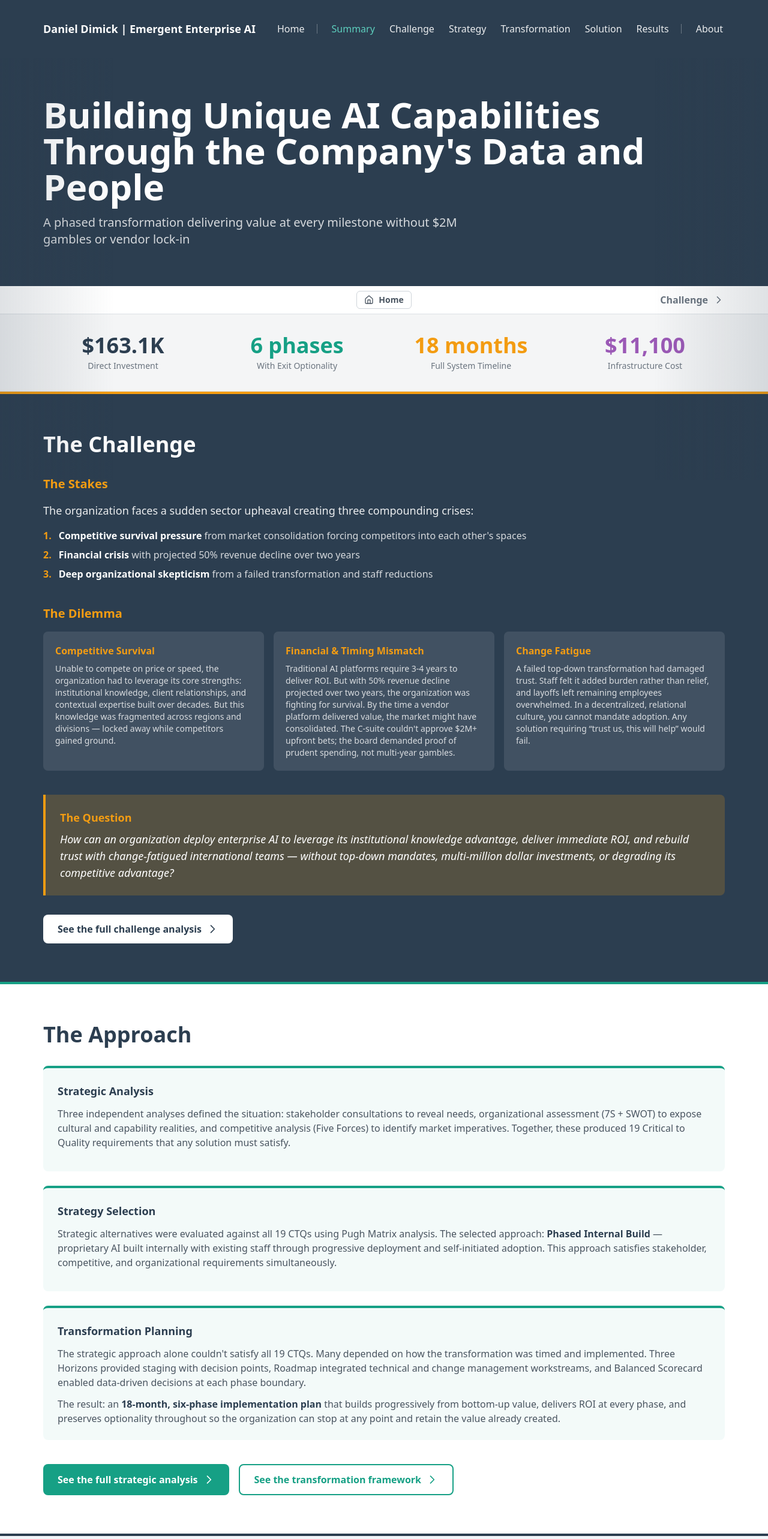
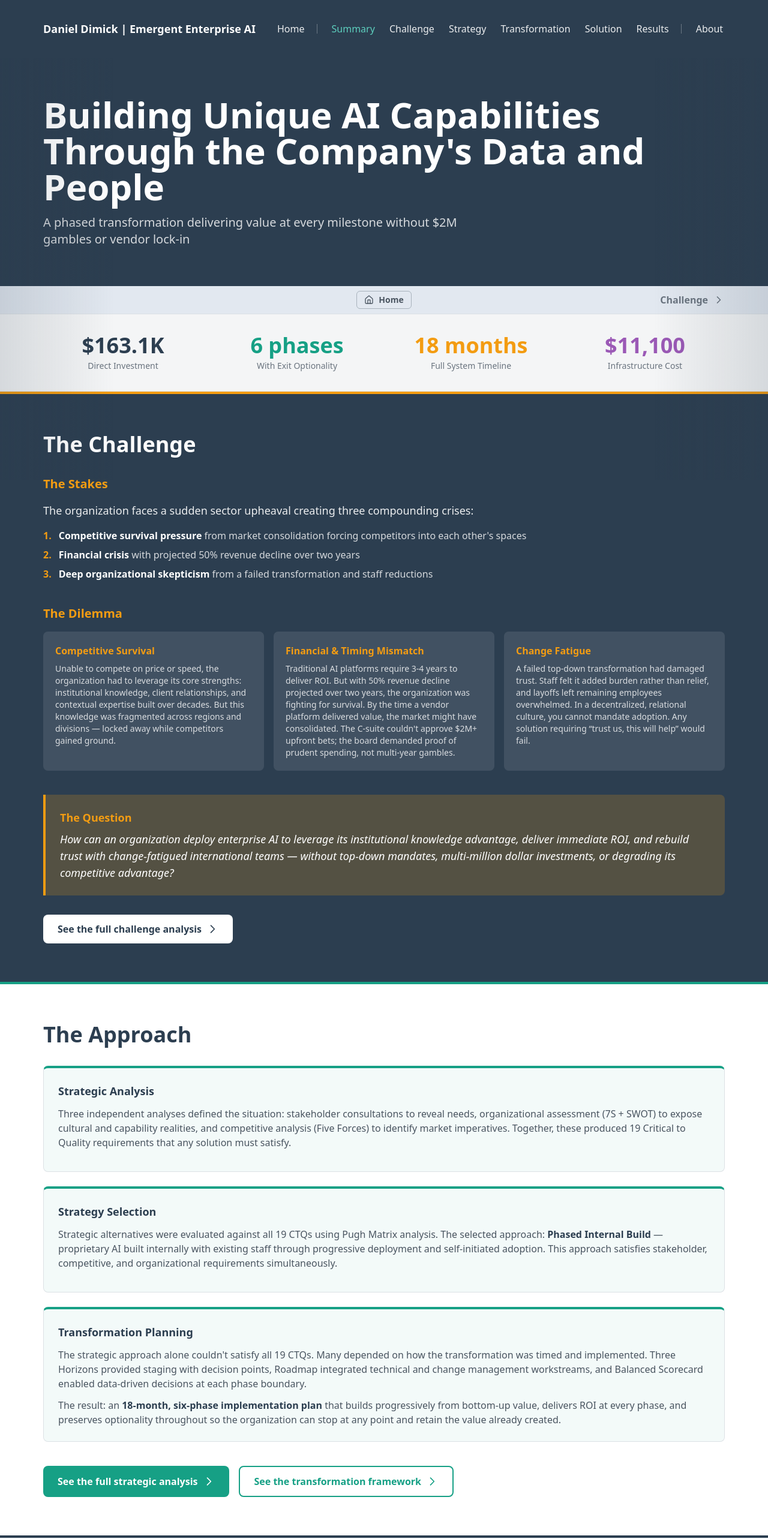
Before and after one commit to deepdmk/enterprise-ai-case-study, a Next.js app in the folder website/: page /enterprise-ai-case-study/summary in a window 1280 px wide. Shown: the top 2566 px of the page at 60% size. Built offline with nearby package versions, Linux system fonts and the light colour scheme.

Commit message:
Improve visual distinction of PageNav and card borders
- Add bg-slate-200 background to PageNav for contrast
- Darken Home button border to gray-400
- Add border border-gray-200 to all cards for better definition

```diff
--- a/website/app/summary/page.tsx
+++ b/website/app/summary/page.tsx
@@ -121,7 +121,7 @@ export default function SummaryPage() {
 
           <div className="space-y-6 mb-10">
             {/* Strategic Analysis */}
-            <div className="bg-teal/5 border-t-4 border-teal rounded-lg p-6">
+            <div className="bg-teal/5 border border-gray-200 border-t-4 border-t-teal rounded-lg p-6">
               <h3 className="text-lg font-bold text-navy mb-3">Strategic Analysis</h3>
               <p className="text-gray-700 mb-3">
                 Three independent analyses defined the situation: stakeholder consultations to reveal needs, organizational assessment (7S + SWOT) to expose cultural and capability realities, and competitive analysis (Five Forces) to identify market imperatives. Together, these produced 19 Critical to Quality requirements that any solution must satisfy.
@@ -129,7 +129,7 @@ export default function SummaryPage() {
             </div>
 
             {/* Strategy Selection */}
-            <div className="bg-teal/5 border-t-4 border-teal rounded-lg p-6">
+            <div className="bg-teal/5 border border-gray-200 border-t-4 border-t-teal rounded-lg p-6">
               <h3 className="text-lg font-bold text-navy mb-3">Strategy Selection</h3>
               <p className="text-gray-700 mb-3">
                 Strategic alternatives were evaluated against all 19 CTQs using Pugh Matrix analysis. The selected approach: <strong className="text-navy">Phased Internal Build</strong> — proprietary AI built internally with existing staff through progressive deployment and self-initiated adoption. This approach satisfies stakeholder, competitive, and organizational requirements simultaneously.
@@ -137,7 +137,7 @@ export default function SummaryPage() {
             </div>
 
             {/* Transformation Planning */}
-            <div className="bg-teal/5 border-t-4 border-teal rounded-lg p-6">
+            <div className="bg-teal/5 border border-gray-200 border-t-4 border-t-teal rounded-lg p-6">
               <h3 className="text-lg font-bold text-navy mb-3">Transformation Planning</h3>
               <p className="text-gray-700 mb-3">
                 The strategic approach alone couldn&apos;t satisfy all 19 CTQs. Many depended on how the transformation was timed and implemented. Three Horizons provided staging with decision points, Roadmap integrated technical and change management workstreams, and Balanced Scorecard enabled data-driven decisions at each phase boundary.
@@ -194,7 +194,7 @@ export default function SummaryPage() {
           <h3 className="text-xl font-bold text-navy mb-4">Six-Phase Implementation</h3>
           <div className="grid grid-cols-1 md:grid-cols-2 lg:grid-cols-3 gap-4 mb-8">
             {/* Phase 0 */}
-            <div className="bg-white border-t-4 border-gray-400 rounded-lg shadow-md p-5">
+            <div className="bg-white border border-gray-200 border-t-4 border-t-gray-400 rounded-lg shadow-md p-5">
               <span className="text-xs font-semibold text-gray-500 uppercase tracking-wide">Phase 0</span>
               <h4 className="text-lg font-bold text-navy mt-1 mb-2">Infrastructure Foundation</h4>
               <p className="text-sm text-gray-600 mb-2">Data pipeline and staging infrastructure</p>
@@ -204,7 +204,7 @@ export default function SummaryPage() {
             </div>
 
             {/* Phase 1 */}
-            <div className="bg-white border-t-4 border-teal rounded-lg shadow-md p-5">
+            <div className="bg-white border border-gray-200 border-t-4 border-t-teal rounded-lg shadow-md p-5">
               <span className="text-xs font-semibold text-teal uppercase tracking-wide">Phase 1</span>
               <h4 className="text-lg font-bold text-navy mt-1 mb-2">Unified Embedding Space</h4>
               <p className="text-sm text-gray-600 mb-2">Shared semantic infrastructure</p>
@@ -214,7 +214,7 @@ export default function SummaryPage() {
             </div>
 
             {/* Phase 2 */}
-            <div className="bg-white border-t-4 border-amber rounded-lg shadow-md p-5">
+            <div className="bg-white border border-gray-200 border-t-4 border-t-amber rounded-lg shadow-md p-5">
               <span className="text-xs font-semibold text-amber uppercase tracking-wide">Phase 2</span>
               <h4 className="text-lg font-bold text-navy mt-1 mb-2">Task-Specific SLMs</h4>
               <p className="text-sm text-gray-600 mb-2">Fine-tuned small language models</p>
@@ -224,7 +224,7 @@ export default function SummaryPage() {
             </div>
 
             {/* Phase 3 */}
-            <div className="bg-white border-t-4 border-magenta rounded-lg shadow-md p-5">
+            <div className="bg-white border border-gray-200 border-t-4 border-t-magenta rounded-lg shadow-md p-5">
               <span className="text-xs font-semibold text-magenta uppercase tracking-wide">Phase 3</span>
               <h4 className="text-lg font-bold text-navy mt-1 mb-2">MoE Division Agents</h4>
               <p className="text-sm text-gray-600 mb-2">Mixture-of-Experts models</p>
@@ -234,7 +234,7 @@ export default function SummaryPage() {
             </div>
 
             {/* Phase 4 */}
-            <div className="bg-white border-t-4 border-teal rounded-lg shadow-md p-5">
+            <div className="bg-white border border-gray-200 border-t-4 border-t-teal rounded-lg shadow-md p-5">
               <span className="text-xs font-semibold text-teal uppercase tracking-wide">Phase 4</span>
               <h4 className="text-lg font-bold text-navy mt-1 mb-2">Agentic Discovery</h4>
               <p className="text-sm text-gray-600 mb-2">A2A protocol for collaboration</p>
@@ -244,7 +244,7 @@ export default function SummaryPage() {
             </div>
 
             {/* Phase 5 */}
-            <div className="bg-white border-t-4 border-navy rounded-lg shadow-md p-5">
+            <div className="bg-white border border-gray-200 border-t-4 border-t-navy rounded-lg shadow-md p-5">
               <span className="text-xs font-semibold text-navy uppercase tracking-wide">Phase 5</span>
               <h4 className="text-lg font-bold text-navy mt-1 mb-2">Orchestrated System</h4>
               <p className="text-sm text-gray-600 mb-2">SLM orchestrator</p>
@@ -273,12 +273,12 @@ export default function SummaryPage() {
 
           {/* Investment Summary */}
           <div className="grid grid-cols-1 md:grid-cols-3 gap-4 mb-10">
-            <div className="bg-white rounded-lg shadow-md p-6 text-center">
+            <div className="bg-white border border-gray-200 rounded-lg shadow-md p-6 text-center">
               <div className="text-3xl font-bold text-navy mb-1">$11,100</div>
               <div className="text-sm font-semibold text-gray-700">Infrastructure</div>
               <p className="text-xs text-gray-500 mt-1">GPU compute, storage, vector DB, monitoring</p>
             </div>
-            <div className="bg-white rounded-lg shadow-md p-6 text-center">
+            <div className="bg-white border border-gray-200 rounded-lg shadow-md p-6 text-center">
               <div className="text-3xl font-bold text-navy mb-1">$152,000</div>
               <div className="text-sm font-semibold text-gray-700">Training Programs</div>
               <p className="text-xs text-gray-500 mt-1">User training, change management for 8,000 staff</p>
@@ -293,25 +293,25 @@ export default function SummaryPage() {
           {/* Strategic Value */}
           <h3 className="text-xl font-bold text-navy mb-4">Strategic Value Delivered</h3>
           <div className="grid grid-cols-1 md:grid-cols-2 gap-4 mb-10">
-            <div className="bg-white border-t-4 border-teal rounded-lg shadow-md p-5">
+            <div className="bg-white border border-gray-200 border-t-4 border-t-teal rounded-lg shadow-md p-5">
               <h4 className="font-bold text-navy mb-2">Optionality at Every Phase</h4>
               <p className="text-sm text-gray-600">
                 Each phase delivers standalone value and ROI. Stop at Phase 1 ($62,400), Phase 2 ($106,000), or Phase 3 ($137,200) with working AI capabilities. No all-or-nothing commitment.
               </p>
             </div>
-            <div className="bg-white border-t-4 border-navy rounded-lg shadow-md p-5">
+            <div className="bg-white border border-gray-200 border-t-4 border-t-navy rounded-lg shadow-md p-5">
               <h4 className="font-bold text-navy mb-2">Bounded Risk Per Phase</h4>
               <p className="text-sm text-gray-600">
                 Maximum exposure at any decision point is the cost of the current phase. Largest single phase requires $62,400.
               </p>
             </div>
-            <div className="bg-white border-t-4 border-amber rounded-lg shadow-md p-5">
+            <div className="bg-white border border-gray-200 border-t-4 border-t-amber rounded-lg shadow-md p-5">
               <h4 className="font-bold text-navy mb-2">Competitive Moat</h4>
               <p className="text-sm text-gray-600">
                 Models trained on organizational data create capabilities competitors cannot purchase. Proprietary knowledge becomes proprietary AI.
               </p>
             </div>
-            <div className="bg-white border-t-4 border-magenta rounded-lg shadow-md p-5">
+            <div className="bg-white border border-gray-200 border-t-4 border-t-magenta rounded-lg shadow-md p-5">
               <h4 className="font-bold text-navy mb-2">Deployment Flexibility</h4>
               <p className="text-sm text-gray-600">
                 Deploys to any environment: local infrastructure, AWS/Azure cloud, or hybrid. No vendor lock-in.
@@ -322,19 +322,19 @@ export default function SummaryPage() {
           {/* What This Proves */}
           <h3 className="text-xl font-bold text-navy mb-4">What This Proves</h3>
           <div className="grid grid-cols-1 md:grid-cols-3 gap-4 mb-8">
-            <div className="bg-white border-t-4 border-teal rounded-lg shadow-md p-5">
+            <div className="bg-white border border-gray-200 border-t-4 border-t-teal rounded-lg shadow-md p-5">
               <h4 className="font-bold text-navy mb-2 text-center">Enterprise AI doesn&apos;t require enterprise budgets</h4>
               <p className="text-sm text-gray-600">
                 A complete, production-ready system can be built for $163,100. The economics of fine-tuned small models make internal build viable.
               </p>
             </div>
-            <div className="bg-white border-t-4 border-navy rounded-lg shadow-md p-5">
+            <div className="bg-white border border-gray-200 border-t-4 border-t-navy rounded-lg shadow-md p-5">
               <h4 className="font-bold text-navy mb-2 text-center">Phased approaches reduce risk</h4>
               <p className="text-sm text-gray-600">
                 Progressive investment with decision points eliminates all-or-nothing risk. Optionality without sacrificing the end-state vision.
               </p>
             </div>
-            <div className="bg-white border-t-4 border-amber rounded-lg shadow-md p-5">
+            <div className="bg-white border border-gray-200 border-t-4 border-t-amber rounded-lg shadow-md p-5">
               <h4 className="font-bold text-navy mb-2 text-center">Proprietary data becomes advantage</h4>
               <p className="text-sm text-gray-600">
                 Training on organizational knowledge creates AI capabilities competitors cannot replicate. Preserve and amplify institutional knowledge.
--- a/website/components/layout/PageNav.tsx
+++ b/website/components/layout/PageNav.tsx
@@ -23,7 +23,7 @@ export function PageNav({ current }: PageNavProps) {
   const next = currentIndex < pages.length - 1 ? pages[currentIndex + 1] : null;
 
   return (
-    <div className="border-b border-gray-200 py-2">
+    <div className="bg-slate-200 border-b border-gray-200 py-2">
       <Container>
         <div className="flex items-center justify-between">
           <div className="flex-1">
@@ -40,7 +40,7 @@ export function PageNav({ current }: PageNavProps) {
 
           <Link
             href="/"
-            className="inline-flex items-center gap-2 px-3 py-1 border border-gray-300 rounded-md text-sm font-semibold text-gray-700 hover:border-teal hover:text-teal transition-colors"
+            className="inline-flex items-center gap-2 px-3 py-1 border border-gray-400 rounded-md text-sm font-semibold text-gray-700 hover:border-teal hover:text-teal transition-colors"
           >
             <Home className="w-4 h-4" />
             <span>Home</span>
```
